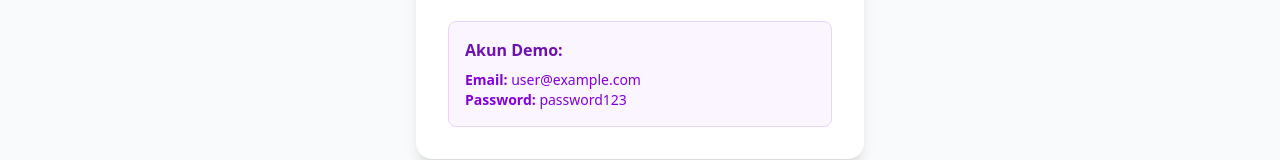
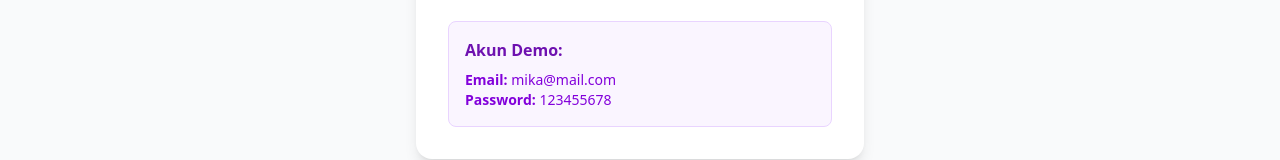
Before and after one commit to HanifFaishalH/KuotaKu, a React (Vite) app: page /login in a window 1280 px wide. Shown: the part 642-802 px from the top of the page. Built offline with nearby package versions, Linux system fonts and the light colour scheme.

Commit message:
change demo account

```diff
--- a/src/pages/auth/LoginPage.jsx
+++ b/src/pages/auth/LoginPage.jsx
@@ -140,8 +140,8 @@ export default function LoginPage({ onLogin }) {
         <div className="bg-purple-50 p-4 rounded-lg border border-purple-200">
           <h4 className="font-semibold text-purple-800 mb-2">Akun Demo:</h4>
           <p className="text-sm text-purple-700">
-            <strong>Email:</strong> user@example.com<br />
-            <strong>Password:</strong> password123
+            <strong>Email:</strong> mika@mail.com<br />
+            <strong>Password:</strong> 123455678
           </p>
         </div>
       </form>
```
